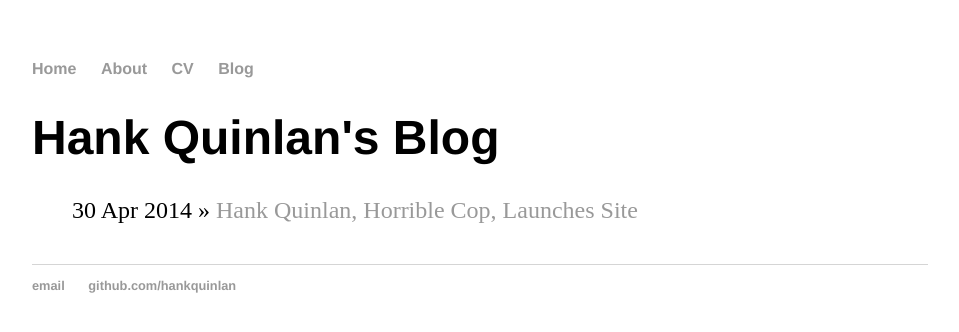
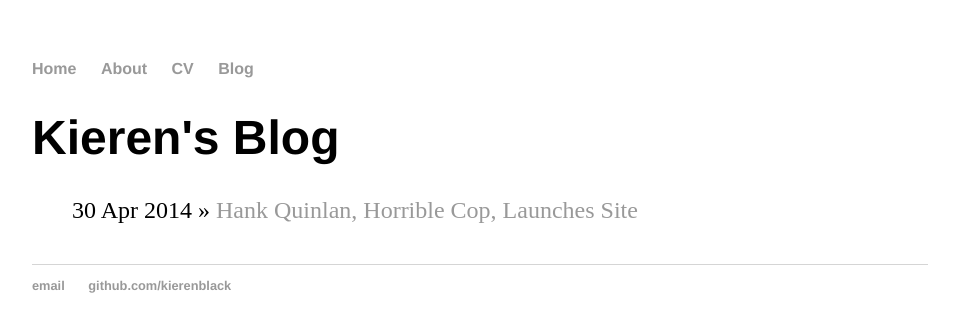
Before and after one commit to kierenblack/kierenblack.github.io, a Jekyll site: the page built from blog/index.html, in a window 1280 px wide. Shown: the top 332 px of the page, without its empty margins (160-1119 px from the left). Built offline with Jekyll 4.4.1, drawn with Linux system fonts in a browser that asks for light colours.

Commit message:
changed names

```diff
--- a/_layouts/default.html
+++ b/_layouts/default.html
@@ -21,8 +21,8 @@
 			</div><!-- /.container -->
 			<footer>
 	    		<ul>
-	        		<li><a href="mailto:hankquinlanhub@gmail.com">email</a></li>
-	        		<li><a href="https://github.com/hankquinlan">github.com/hankquinlan</a></li>
+	        		<li><a href="mailto:dunnersguy@gmail.com">email</a></li>
+	        		<li><a href="https://github.com/kierenblack">github.com/kierenblack</a></li>
 				</ul>
 			</footer>
 		</body>
--- a/blog/index.html
+++ b/blog/index.html
@@ -1,6 +1,6 @@
 ---
 layout: default
-title: Hank Quinlan's Blog
+title: Kieren's Blog
 ---
 	<h1>{{ page.title }}</h1>
 	<ul class="posts">
```
